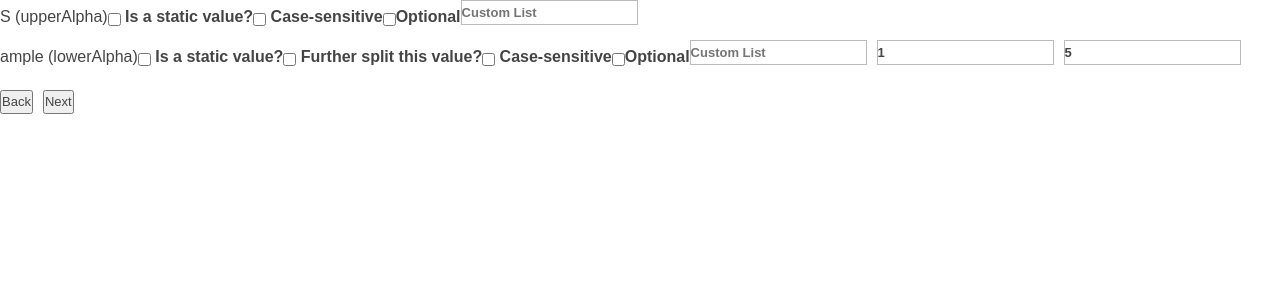
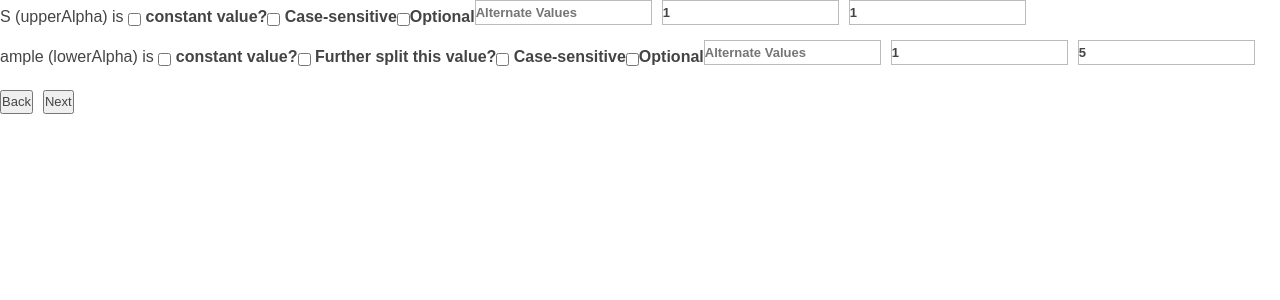
Before and after one commit to v8187/regex, a React (Create React App) app: page / in a window 1280 px wide. Both pictures are taken after typing "Sample" into the empty fields and a click on the input "Next". Shown: the top 300 px of the page. Built offline with nearby package versions, Linux system fonts and the light colour scheme.

Commit message:
2018-01-18 changes

```diff
--- a/src/App.js
+++ b/src/App.js
@@ -63,20 +63,36 @@ class App extends Component {
         // console.log('handleConfirmInputNext', this.state.categorizedValues, this.state.inputValue);
         var strRegEx = '';
         this.state.categorizedValues.forEach(cVal => {
-            if (cVal.isStatic) {
+            let sameMinMax = cVal.minLength == cVal.maxLength;
+
+            if (cVal.isConstant) {
+                strRegEx += sameMinMax ? '' : '('
                 strRegEx += cVal.chars;
+                strRegEx += sameMinMax ? '' : `){${cVal.minLength},${cVal.maxLength}}`;
             } else {
                 if (cVal.canSplit && cVal.splitted && cVal.splitted.length) {
-                    // strRegEx += '';
+
+                    cVal.splitted.forEach((splt) => {
+                        if (splt.isConstant) {
+                            strRegEx += sameMinMax ? '' : '('
+                            strRegEx += splt.chars;
+                            strRegEx += sameMinMax ? '' : `){${splt.minLength},${splt.maxLength}}`;
+                        } else {
+                            strRegEx += `[${splt.alternateValues ? splt.alternateValues :
+                                (splt.type === 'lowerAlpha' ? 'a-z' :
+                                    (splt.type === 'upperAlpha' ? 'A-Z' :
+                                        (splt.type === 'digit' ? '\\d' : '')))}]`;
+                        }
+                        // strRegEx += '';
+                    }, this);
                 } else {
-                    strRegEx += `[${cVal.customList ? cVal.customList :
+                    strRegEx += `[${cVal.alternateValues ? cVal.alternateValues :
                         (cVal.type === 'lowerAlpha' ? 'a-z' :
                             (cVal.type === 'upperAlpha' ? 'A-Z' :
                                 (cVal.type === 'digit' ? '\\d' : '')))}]`;
                 }
+                strRegEx += `{${sameMinMax ? cVal.minLength : (`${cVal.isOptional ? 0 : cVal.minLength},${cVal.maxLength}`)}}`;
             }
-            strRegEx += `{${cVal.minLength == cVal.maxLength ? cVal.minLength :
-                (`${cVal.isOptional ? 0 : cVal.minLength},${cVal.maxLength}`)}}`;
         });
         console.log(strRegEx);
         // });
--- a/src/CategorizedValue.class.js
+++ b/src/CategorizedValue.class.js
@@ -1,7 +1,7 @@
 export class CategorizedValueClass {
 
     constructor(type, chars) {
-        this.isStatic = false;
+        this.isConstant = false;
         this.canSplit = false;
         this.isSensitive = false;
         this.isOptional = false;
@@ -10,7 +10,7 @@ export class CategorizedValueClass {
         this.type = null;
         this.chars = '';
         this.splitted = null;
-        this.customList = '';
+        this.alternateValues = '';
         this.type = type;
         this.chars = chars;
         this.maxLength = this.chars.length;
--- a/src/CategorizedValue.js
+++ b/src/CategorizedValue.js
@@ -13,7 +13,7 @@ export class CategorizedValue extends Component {
         };
 
         this.updateCateValsState = this.updateState.bind(this);
-        this.handleStatic = this.handleStatic.bind(this);
+        this.handleConstant = this.handleConstant.bind(this);
         this.handleSplit = this.handleSplit.bind(this);
         this.handleSensitive = this.handleSensitive.bind(this);
         this.handleOptional = this.handleOptional.bind(this);
@@ -35,16 +35,20 @@ export class CategorizedValue extends Component {
                 data.isOptional = val;
                 break;
             case 'minLength':
-                data.minLength = val > data.maxLength ? data.minLength : val;
+                data.minLength = val > data.maxLength && val !== '' ? data.minLength : val;
                 break;
             case 'maxLength':
-                data.maxLength = val < data.minLength ? data.maxLength : val;
+                data.maxLength = val < data.minLength && val !== '' ? data.maxLength : val;
                 break;
             case 'canSplit':
-            case 'isStatic':
+            case 'isConstant':
                 data[prop] = val;
-                (data.canSplit || data.isStatic) && (data.customList = '');
-                data.splitted = data.canSplit && !data.isStatic ? data.chars.split('').map((val, valI) => {
+                if (data.isConstant) {
+                    data.canSplit = false;
+                    data.maxLength = data.chars.length;
+                }
+                (data.canSplit || data.isConstant) && (data.alternateValues = '');
+                data.splitted = data.canSplit && !data.isConstant ? data.chars.split('').map((val, valI) => {
                     return new CategorizedValueClass(data.type, val);
                 }) : null;
                 break;
@@ -57,8 +61,8 @@ export class CategorizedValue extends Component {
         });
     }
 
-    handleStatic(evt) {
-        this.updateState('isStatic', evt.target.checked);
+    handleConstant(evt) {
+        this.updateState('isConstant', evt.target.checked);
     }
 
     handleSplit(evt) {
@@ -82,17 +86,17 @@ export class CategorizedValue extends Component {
     }
 
     handleCustomList(evt) {
-        this.updateState('customList', evt.target.value);
+        this.updateState('alternateValues', evt.target.value);
     }
 
     render() {
         let { data } = this.state;
-        return (<div>{`${data.chars} (${data.type})`}
+        return (<div>{`${data.chars} (${data.type}) is `}
             {data.type !== 'space' &&
-                <label><input type="checkbox" data-ctrl="isStatic"
-                    checked={data.isStatic}
-                    onChange={(event) => this.handleStatic(event)} /> Is a static value?</label>}
-            {data.type !== 'space' && data.chars.length > 1 && !data.isStatic &&
+                <label><input type="checkbox" data-ctrl="isConstant"
+                    checked={data.isConstant}
+                    onChange={(event) => this.handleConstant(event)} /> constant value?</label>}
+            {data.type !== 'space' && data.chars.length > 1 && !data.isConstant &&
                 <label><input type="checkbox" data-ctrl="canSplit"
                     checked={data.canSplit}
                     onChange={(event) => this.handleSplit(event)} /> Further split this value?</label>}
@@ -103,22 +107,24 @@ export class CategorizedValue extends Component {
             <label><input type="checkbox" data-ctrl="isOptional"
                 checked={data.isOptional}
                 onChange={(event) => this.handleOptional(event)} />Optional</label>
-            {data.type !== 'space' && !data.isStatic && !data.canSplit &&
+            {data.type !== 'space' && !data.isConstant && !data.canSplit &&
                 <label>
-                    <input type="text" data-ctrl="customList"
-                        value={data.customList}
-                        placeholder="Custom List"
+                    <input type="text" data-ctrl="alternateValues"
+                        value={data.alternateValues}
+                        placeholder="Alternate Values"
                         onChange={(event) => this.handleCustomList(event)} />
                 </label>}
-            {data.type !== 'space' && data.chars.length > 1 && !data.canSplit &&
+            {data.type !== 'space' &&
                 <label>
-                    {!data.isOptional && <input type="text" data-ctrl="minLength"
+                    <input type="text" data-ctrl="minLength"
                         value={data.minLength}
                         placeholder="Min."
-                        onChange={(event) => this.handleMinValue(event)} />}
+                        disabled={data.isOptional || data.canSplit}
+                        onChange={(event) => this.handleMinValue(event)} />
                     <input type="text" data-ctrl="maxLength"
                         value={data.maxLength}
                         placeholder="Max."
+                        disabled={data.isConstant || data.canSplit}
                         onChange={(event) => this.handleMaxValue(event)} />
                 </label>}
         </div>);
```
Also changed, not shown: tests/App.test1.js (added, +8 -0 lines), 1 other file (tests, documents, lock files or other folders).
